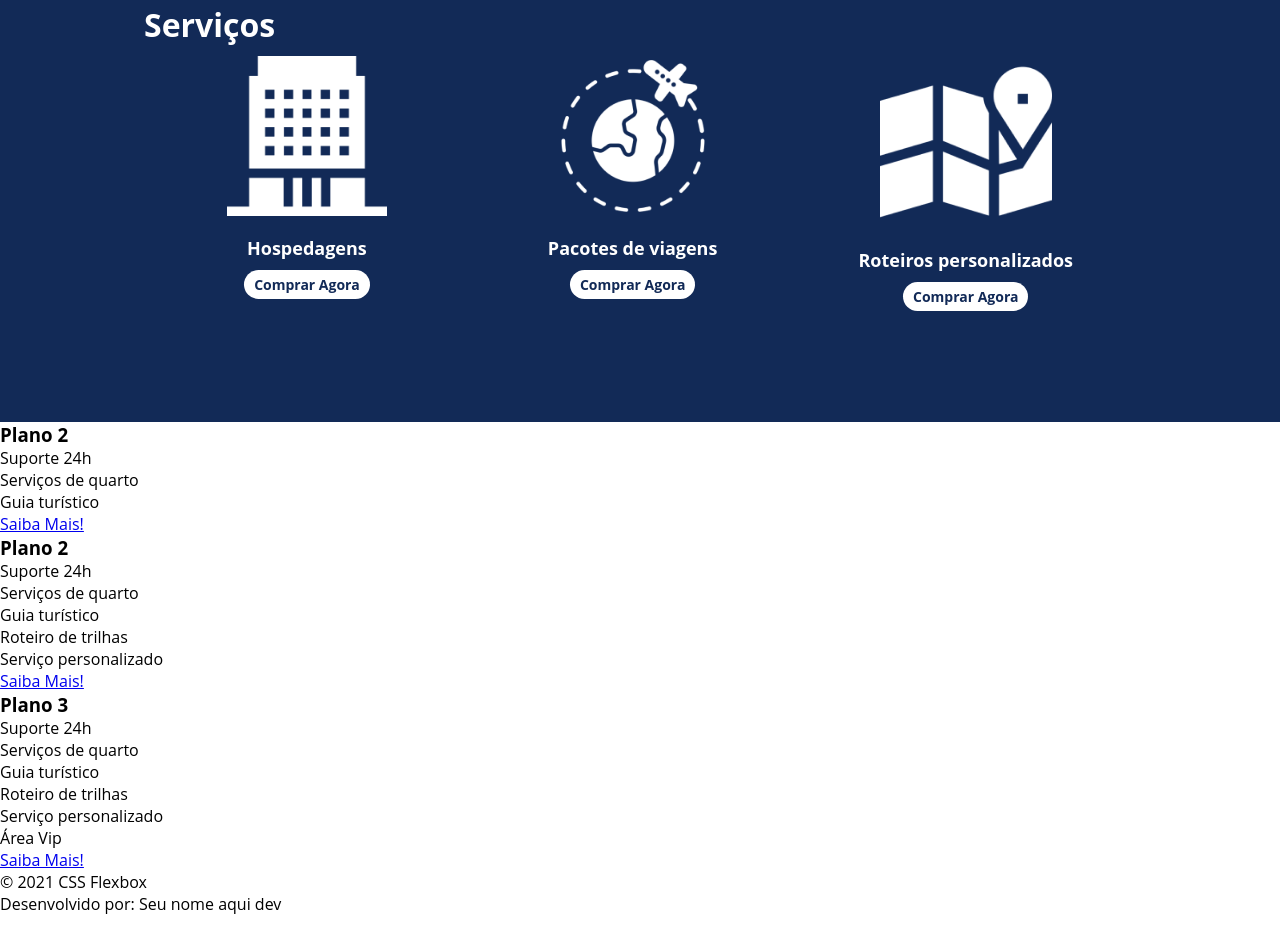
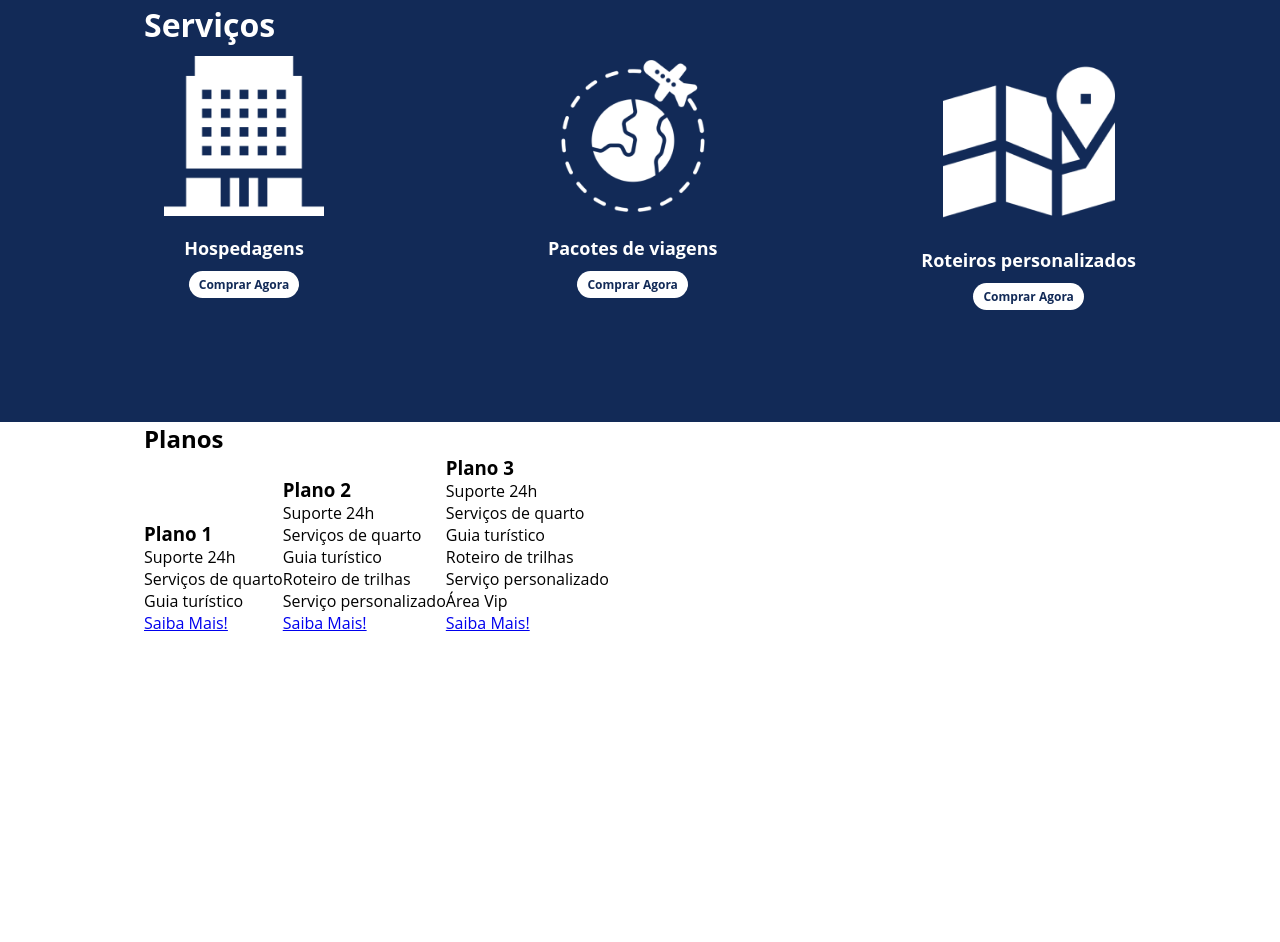
Before and after one commit to ClaudioFerreir/projectFlexboxDIO, a plain HTML site: page flex-projeto/index.html in a window 1280 px wide. Shown: the part 1238-2180 px from the top of the page. Before the commit the page ends 2153 px from the top, so only its background shows below. Drawn offline with Linux system fonts and the light colour scheme.

Commit message:
item plano

```diff
--- a/flex-projeto/index.html
+++ b/flex-projeto/index.html
@@ -76,10 +76,12 @@
         </div>
      </div>
 
-    <div>
+    <div class="flex-container" id="planos">
+        <div><h2>Planos</h2></div>
 
-        <div>
-            <h3>Plano 2</h3>
+        <div class="list-planos">
+            <div class="item-plano">
+                <h3>Plano 1</h3>
                 <ul>
                     <li>Suporte 24h</li>
                     <li>Serviços de quarto</li>
@@ -88,7 +90,7 @@
                 <a href="#">Saiba Mais!</a>
             </div>
 
-        <div>
+            <div class="item-plano">
                 <h3>Plano 2</h3>
                 <ul>
                     <li>Suporte 24h</li>
@@ -100,7 +102,7 @@
                 <a href="#">Saiba Mais!</a>
             </div>
 
-        <div>
+            <div class="item-plano">
                 <h3>Plano 3</h3>
                 <ul>
                     <li>Suporte 24h</li>
@@ -114,6 +116,8 @@
             </div>
         </div>
 
+    </div>
+
     <footer>
         <p>&copy; 2021 CSS Flexbox</p>
         <p>Desenvolvido por: Seu nome aqui dev</p>
--- a/flex-projeto/style.css
+++ b/flex-projeto/style.css
@@ -130,7 +130,7 @@ header .menu{
 
 .list-servicos{
   display: flex; /*disposicao inline(row) dos elementos*/
-  justify-content: space-around; /* separacao e alinhamento uniforme entre os itens*/
+  justify-content: space-between; /* separacao e alinhamento uniforme entre os itens*/
 }
 
 .list-servicos .item-servico{
@@ -147,7 +147,7 @@ header .menu{
   line-height: 50px; /* atraves da separacao entre linhas do texto*/
   padding: 5px 10px; /* padding sup e inf no texto do botao */
   color: #122A57; /* cor do texto */
-  font-size: 14px; /* tamanho da fonte do texto */
+  font-size: 12px; /* tamanho da fonte do texto */
   text-decoration: none; /* remocao do sublinhado do texto */
   font-weight: 700; /* concentracao de negrito */
 }
@@ -163,3 +163,13 @@ header .menu{
   width: 80%; /* diminiui a largura dos elementos */
   margin: auto; /* configura a imagem para o centro do texto e botao com a margem automatica na direita e esquerda */
 }
+
+#planos{
+  flex-direction: column; /* usado para orientar o h2 planos para um plano de coluna como titulo */
+  min-height: 100vh; /* tamanho proporciona 100% da visualizacao da tela */
+}
+
+.list-planos{
+  display: flex; /* arrumar os itens em um sentido horizontal(em linha row) */
+  align-items: flex-end; /* alinhamento dos planos por pela ultima linha */
+}
```
Lines whose indentation alone changed are shown as unchanged.
